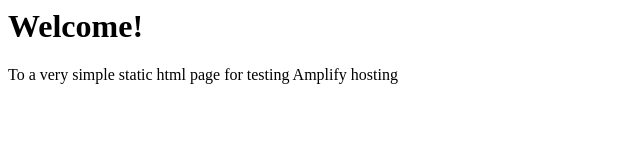
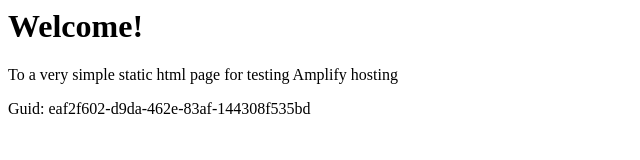
Before and after one commit to aws-aemilia-cmh/Github-PR-Commit-Integration-Test-DoNotTouch-Gith-P5X5MO5I-v1-prod-us-east-2, a website: page src/index.html in a window 1280 px wide. Shown: the whole page, without its empty margins (0-640 px from the left). Drawn offline with Linux system fonts and the light colour scheme.

Commit message:
commit from integ tests

```diff
--- a/src/index.html
+++ b/src/index.html
@@ -1,3 +1,5 @@
+
+
 <html lang="en">
 
 <head>
@@ -10,6 +12,6 @@
 <body>
     <h1>Welcome!</h1>
     <p>To a very simple static html page for testing Amplify hosting</p>
-</body>
+    <p>Guid: eaf2f602-d9da-462e-83af-144308f535bd</p></body>
 
 </html>
```
